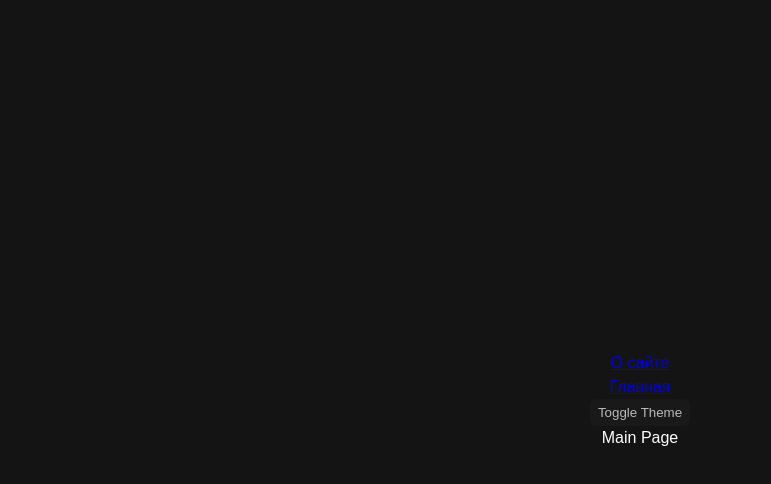
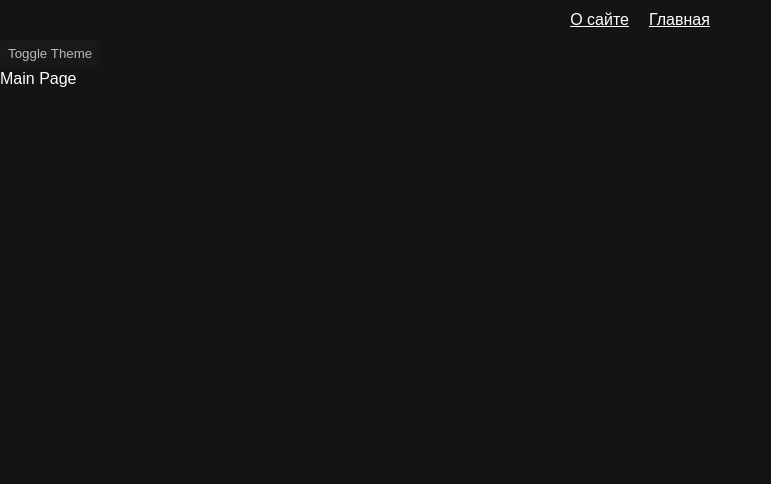
Before and after one commit to quenyu/web-project, a React app: page / in a window 1280 px wide. Shown: the top 484 px of the page, without its empty margins (0-771 px from the left). Built offline with nearby package versions, Linux system fonts and the light colour scheme.

Commit message:
add Navbar

```diff
--- a/src/app/App.tsx
+++ b/src/app/App.tsx
@@ -1,32 +1,19 @@
-import { Route, Routes } from 'react-router-dom'
 import './styles/index.scss';
-import { Link } from 'react-router-dom'
-import { Suspense } from 'react'
-import { classNames } from '../shared/lib/classNames/classNames';
-import { useTheme } from './providers/ThemeProvider';
-import { AboutPage } from 'pages/AboutPage';
-import { MainPage } from 'pages/MainPage';
+import { classNames } from 'shared/lib/classNames/classNames';
+import { useTheme } from 'app/providers/ThemeProvider';
+import { AppRouter } from 'app/providers/route';
+import { Navbar } from 'widgets/Navbar';
 
 const App = () => {
   const { theme, toggleTheme } = useTheme();
 
   return (
     <div className={classNames("app", {}, [theme])}>
-      <Link to='/about'>
-        О сайте
-      </Link>
-      <Link to='/'>
-        Главная
-      </Link>
+      <Navbar />
       <button onClick={toggleTheme}>
         Toggle Theme
       </button>
-      <Suspense fallback={<div>Loading...</div>}>
-        <Routes>
-          <Route path='/' element={<MainPage />} />
-          <Route path='/about' element={<AboutPage />} />
-        </Routes>
-      </Suspense>
+      <AppRouter />
     </div>
   )
 }
--- /dev/null
+++ b/src/app/providers/route/index.ts
@@ -0,0 +1 @@
+export { AppRouter } from "./ui/AppRouter";
--- /dev/null
+++ b/src/app/providers/route/ui/AppRouter.tsx
@@ -0,0 +1,21 @@
+import { AboutPage } from "pages/AboutPage"
+import { MainPage } from "pages/MainPage"
+import { Suspense } from "react"
+import { Route, Routes } from "react-router-dom"
+import { routeConfig } from "shared/config/routeConfig/routeConfig"
+
+export const AppRouter = () => {
+  return (
+    <Suspense fallback={<div>Loading...</div>}>
+      <Routes>
+        {Object.values(routeConfig).map(({ element, path }) => (
+          <Route
+            key={path}
+            element={element}
+            path={path}
+          />
+        ))}
+      </Routes>
+    </Suspense>
+  )
+}
--- a/src/app/styles/index.scss
+++ b/src/app/styles/index.scss
@@ -8,10 +8,10 @@
   color: var(--primary-color);
   font: var(--font-m);
 
-  display: flex;
-  flex-direction: column;
-  align-items: center;
-  justify-content: center;
+  // display: flex;
+  // flex-direction: column;
+  // align-items: center;
+  // justify-content: center;
   min-height: 100vh;
 }
 
--- a/src/app/styles/variables/global.scss
+++ b/src/app/styles/variables/global.scss
@@ -10,4 +10,6 @@
   --font-size-l: 24px;
   --font-line-l: 32px;
   --font-l: var(--font-size-l) / var(--font-line-l) var(--font-family-main);
+
+  --navbar-height: 40px;
 }
--- /dev/null
+++ b/src/shared/config/routeConfig/routeConfig.tsx
@@ -0,0 +1,24 @@
+import { AboutPage } from "pages/AboutPage"
+import { MainPage } from "pages/MainPage"
+import { RouteProps } from "react-router-dom"
+
+export enum AppRouts {
+  MAIN = "main",
+  ABOUT = "about",
+}
+
+export const RoutePath: Record<AppRouts, string> = {
+  [AppRouts.MAIN]: "/",
+  [AppRouts.ABOUT]: "/about",
+}
+
+export const routeConfig: Record<AppRouts, RouteProps> = {
+  [AppRouts.MAIN]: {
+    element: <MainPage />,
+    path: RoutePath.main,
+  },
+  [AppRouts.ABOUT]: {
+    element: <AboutPage />,
+    path: RoutePath.about,
+  },
+}
--- a/src/shared/lib/classNames/classNames.ts
+++ b/src/shared/lib/classNames/classNames.ts
@@ -1,6 +1,6 @@
 type Mods = Record<string, string | boolean>
 
-export const classNames = (cls: string, mods: Mods, additional: string[]): string => {
+export const classNames = (cls: string, mods?: Mods, additional?: string[]): string => {
   return [
     cls,
     ...additional,
--- /dev/null
+++ b/src/shared/ui/AppLink/AppLink.module.scss
@@ -0,0 +1,11 @@
+.AppLink {
+  color: var(--primary-color);
+}
+
+.primary {
+  color: var(--primary-color);
+}
+
+.secondary {
+  color: var(--secondary-color);
+}
--- /dev/null
+++ b/src/shared/ui/AppLink/AppLink.tsx
@@ -0,0 +1,30 @@
+import { FC } from "react"
+import { Link, LinkProps } from "react-router-dom"
+import { classNames } from "shared/lib/classNames/classNames"
+import styles from "./AppLink.module.scss"
+
+export enum AppLinkTheme {
+  PRIMARY = "primary",
+  SECONDARY = "secondary",
+}
+
+interface AppLinkProps extends LinkProps {
+  className?: string,
+  theme?: string
+}
+
+export const AppLink: FC<AppLinkProps> = ({
+  children,
+  className,
+  to,
+  theme = AppLinkTheme.PRIMARY
+}) => {
+  return (
+    <Link
+      className={classNames(styles.AppLink, {}, [className, styles[theme]])}
+      to={to}
+    >
+      {children}
+    </Link>
+  )
+}
--- /dev/null
+++ b/src/widgets/Navbar/index.ts
@@ -0,0 +1 @@
+export { Navbar } from "./ui/Navbar"
--- /dev/null
+++ b/src/widgets/Navbar/ui/Navbar.module.scss
@@ -0,0 +1,15 @@
+.Navbar {
+  height: var(--navbar-height);
+  width: 100%;
+  display: flex;
+  align-items: center;
+  justify-content: center;
+  gap: 20px;
+}
+
+.links {
+  display: flex;
+  align-items: center;
+  gap: 20px;
+  // margin-left: auto;
+}
--- /dev/null
+++ b/src/widgets/Navbar/ui/Navbar.tsx
@@ -0,0 +1,22 @@
+import { classNames } from "shared/lib/classNames/classNames"
+import styles from "./Navbar.module.scss"
+import { AppLink, AppLinkTheme } from "shared/ui/AppLink/AppLink"
+
+type NavbarProps = {
+  className?: string,
+}
+
+export const Navbar = ({ className }: NavbarProps) => {
+  return (
+    <div className={classNames(styles.Navbar, {}, [className])}>
+      <div className={styles.links}>
+        <AppLink theme={AppLinkTheme.PRIMARY} to={'/about'}>
+          О сайте
+        </AppLink>
+        <AppLink theme={AppLinkTheme.PRIMARY} to={'/'}>
+          Главная
+        </AppLink>
+      </div>
+    </div>
+  )
+}
```
